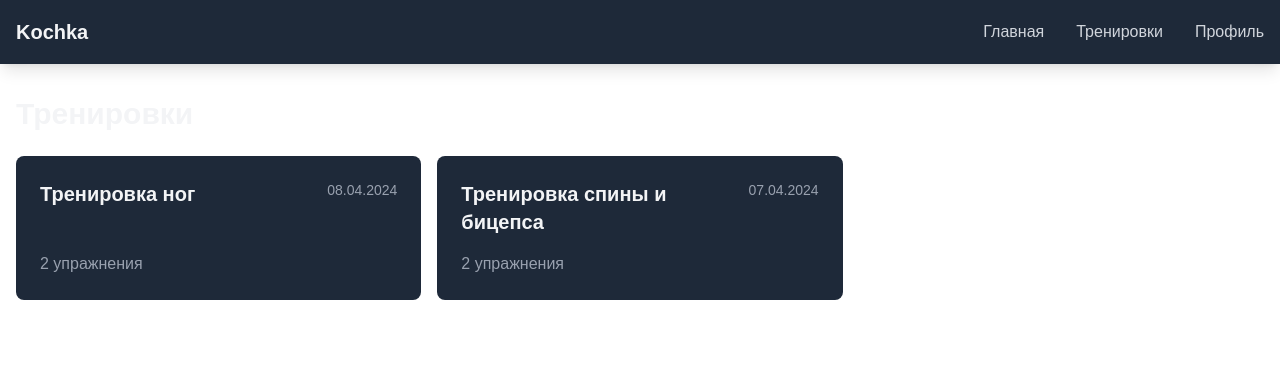
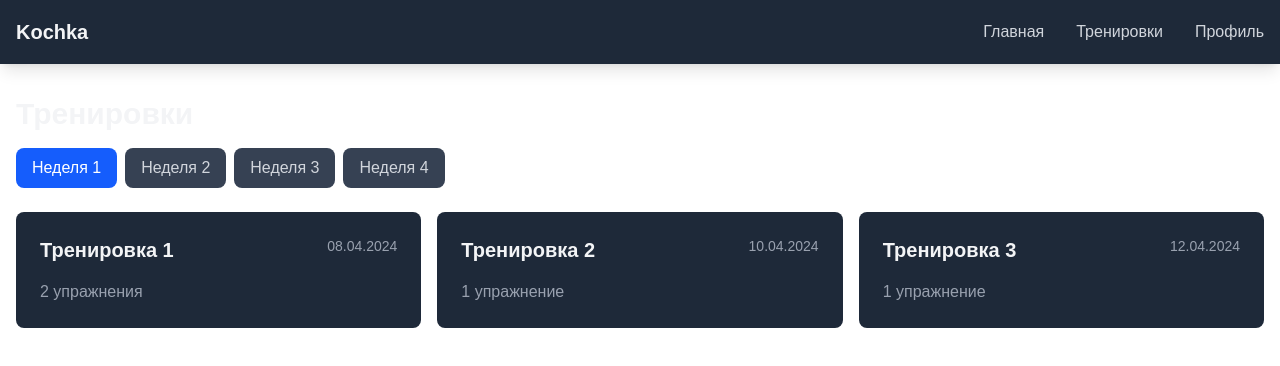
Before and after one commit to kochkadev/kochka-web-client, a Next.js app: page /workouts in a window 1280 px wide. Shown: the top 366 px of the page. Built offline with nearby package versions, Linux system fonts and the light colour scheme.

Commit message:
feat: add grouping option for workout list

```diff
--- a/src/app/(main)/workouts/page.tsx
+++ b/src/app/(main)/workouts/page.tsx
@@ -1,12 +1,16 @@
+"use client"
+
 import WorkoutList from '@/components/workout/WorkoutList'
 import { Workout } from '@/stores/workout/types'
+import { useState } from 'react'
 
 // Временные данные для демонстрации
-const mockWorkouts: Workout[] = [
+const mockWorkoutsByWeek: Record<number, Workout[]> = {
+  1: [
     {
-    id: '1',
+      id: '1-1',
       date: '2024-04-08',
-    name: 'Тренировка ног',
+      name: 'Тренировка 1',
       exercises: [
         {
           id: 1,
@@ -29,9 +33,25 @@ const mockWorkouts: Workout[] = [
       ]
     },
     {
-    id: '2',
-    date: '2024-04-07',
-    name: 'Тренировка спины и бицепса',
+      id: '1-2',
+      date: '2024-04-10',
+      name: 'Тренировка 2',
+      exercises: [
+        {
+          id: 1,
+          name: 'Жим лежа',
+          sets: [
+            { weight: 70, reps: 12 },
+            { weight: 80, reps: 10 },
+            { weight: 90, reps: 8 }
+          ]
+        }
+      ]
+    },
+    {
+      id: '1-3',
+      date: '2024-04-12',
+      name: 'Тренировка 3',
       exercises: [
         {
           id: 1,
@@ -41,27 +61,186 @@ const mockWorkouts: Workout[] = [
             { weight: 0, reps: 8 },
             { weight: 0, reps: 6 }
           ]
+        }
+      ]
+    }
+  ],
+  2: [
+    {
+      id: '2-1',
+      date: '2024-04-15',
+      name: 'Тренировка 1',
+      exercises: [
+        {
+          id: 1,
+          name: 'Приседания со штангой',
+          sets: [
+            { weight: 65, reps: 12 },
+            { weight: 75, reps: 10 },
+            { weight: 85, reps: 8 }
+          ]
+        }
+      ]
     },
     {
-        id: 2,
-        name: 'Тяга штанги в наклоне',
+      id: '2-2',
+      date: '2024-04-17',
+      name: 'Тренировка 2',
+      exercises: [
+        {
+          id: 1,
+          name: 'Жим лежа',
           sets: [
-          { weight: 60, reps: 12 },
-          { weight: 70, reps: 10 },
-          { weight: 80, reps: 8 }
+            { weight: 75, reps: 12 },
+            { weight: 85, reps: 10 },
+            { weight: 95, reps: 8 }
+          ]
+        }
+      ]
+    },
+    {
+      id: '2-3',
+      date: '2024-04-19',
+      name: 'Тренировка 3',
+      exercises: [
+        {
+          id: 1,
+          name: 'Подтягивания',
+          sets: [
+            { weight: 0, reps: 12 },
+            { weight: 0, reps: 10 },
+            { weight: 0, reps: 8 }
+          ]
+        }
+      ]
+    }
+  ],
+  3: [
+    {
+      id: '3-1',
+      date: '2024-04-22',
+      name: 'Тренировка 1',
+      exercises: [
+        {
+          id: 1,
+          name: 'Приседания со штангой',
+          sets: [
+            { weight: 70, reps: 12 },
+            { weight: 80, reps: 10 },
+            { weight: 90, reps: 8 }
+          ]
+        }
+      ]
+    },
+    {
+      id: '3-2',
+      date: '2024-04-24',
+      name: 'Тренировка 2',
+      exercises: [
+        {
+          id: 1,
+          name: 'Жим лежа',
+          sets: [
+            { weight: 80, reps: 12 },
+            { weight: 90, reps: 10 },
+            { weight: 100, reps: 8 }
+          ]
+        }
+      ]
+    },
+    {
+      id: '3-3',
+      date: '2024-04-26',
+      name: 'Тренировка 3',
+      exercises: [
+        {
+          id: 1,
+          name: 'Подтягивания',
+          sets: [
+            { weight: 0, reps: 12 },
+            { weight: 0, reps: 10 },
+            { weight: 0, reps: 8 }
+          ]
+        }
+      ]
+    }
+  ],
+  4: [
+    {
+      id: '4-1',
+      date: '2024-04-29',
+      name: 'Тренировка 1',
+      exercises: [
+        {
+          id: 1,
+          name: 'Приседания со штангой',
+          sets: [
+            { weight: 75, reps: 12 },
+            { weight: 85, reps: 10 },
+            { weight: 95, reps: 8 }
+          ]
+        }
+      ]
+    },
+    {
+      id: '4-2',
+      date: '2024-05-01',
+      name: 'Тренировка 2',
+      exercises: [
+        {
+          id: 1,
+          name: 'Жим лежа',
+          sets: [
+            { weight: 85, reps: 12 },
+            { weight: 95, reps: 10 },
+            { weight: 105, reps: 8 }
+          ]
+        }
+      ]
+    },
+    {
+      id: '4-3',
+      date: '2024-05-03',
+      name: 'Тренировка 3',
+      exercises: [
+        {
+          id: 1,
+          name: 'Подтягивания',
+          sets: [
+            { weight: 0, reps: 12 },
+            { weight: 0, reps: 10 },
+            { weight: 0, reps: 8 }
           ]
         }
       ]
     }
   ]
+}
 
 export default function WorkoutsPage() {
+  const [selectedGroup, setSelectedGroup] = useState(1)
+
   return (
     <div className="container mx-auto py-8 px-4">
       <div className="mb-6">
-        <h1 className="text-3xl font-bold text-gray-100">Тренировки</h1>
+        <h1 className="text-3xl font-bold text-gray-100 mb-4">Тренировки</h1>
+        <div className="flex gap-2">
+          {[1, 2, 3, 4].map((group) => (
+            <button
+              key={group}
+              onClick={() => setSelectedGroup(group)}
+              className={`px-4 py-2 rounded-lg ${
+                selectedGroup === group
+                  ? 'bg-blue-600 text-white'
+                  : 'bg-gray-700 text-gray-300 hover:bg-gray-600'
+              }`}
+            >
+              Неделя {group}
+            </button>
+          ))}
         </div>
-      <WorkoutList workouts={mockWorkouts} />
+      </div>
+      <WorkoutList workouts={mockWorkoutsByWeek[selectedGroup] || []} />
     </div>
   )
 }
```
Lines whose indentation alone changed are shown as unchanged.
